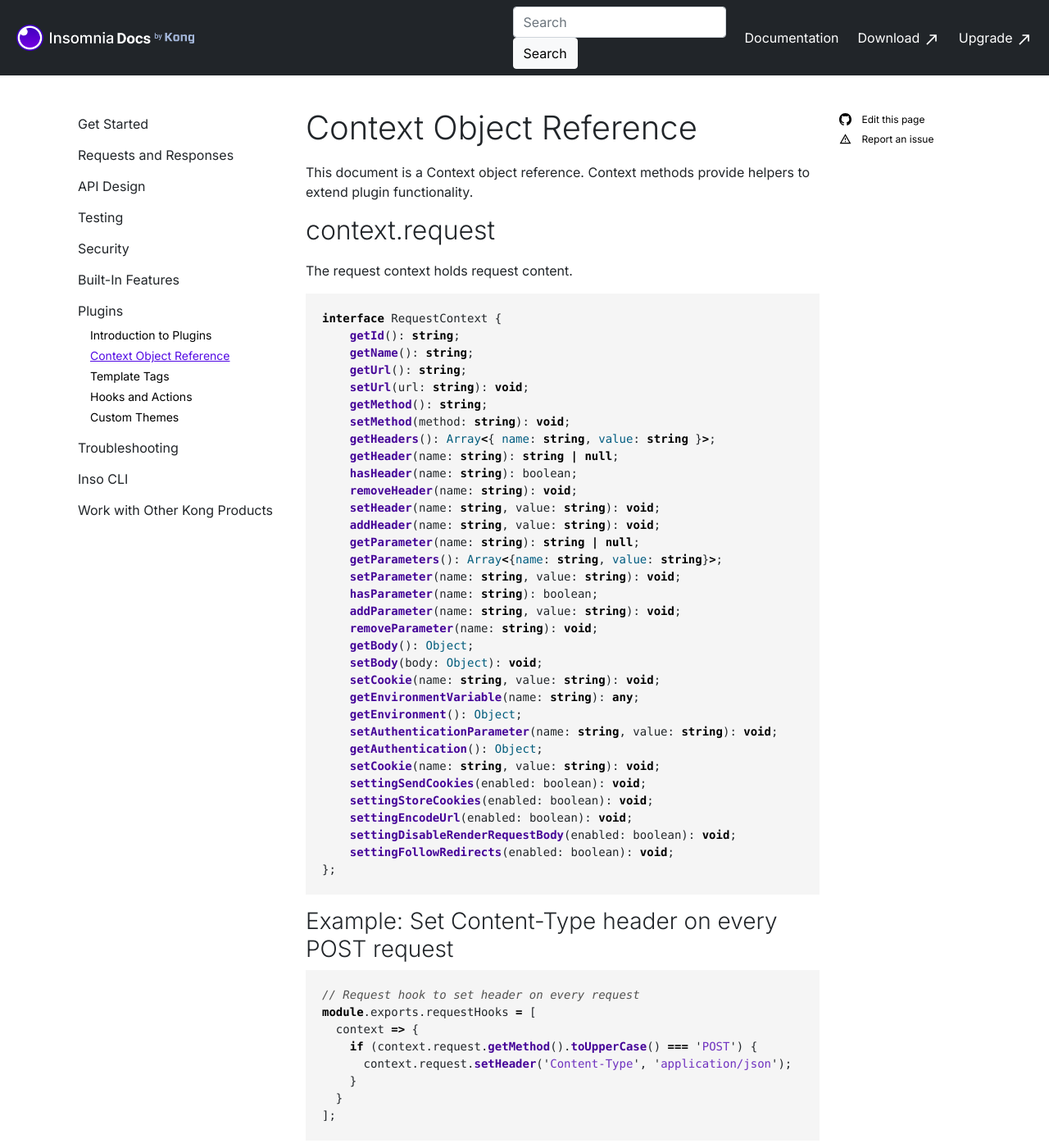
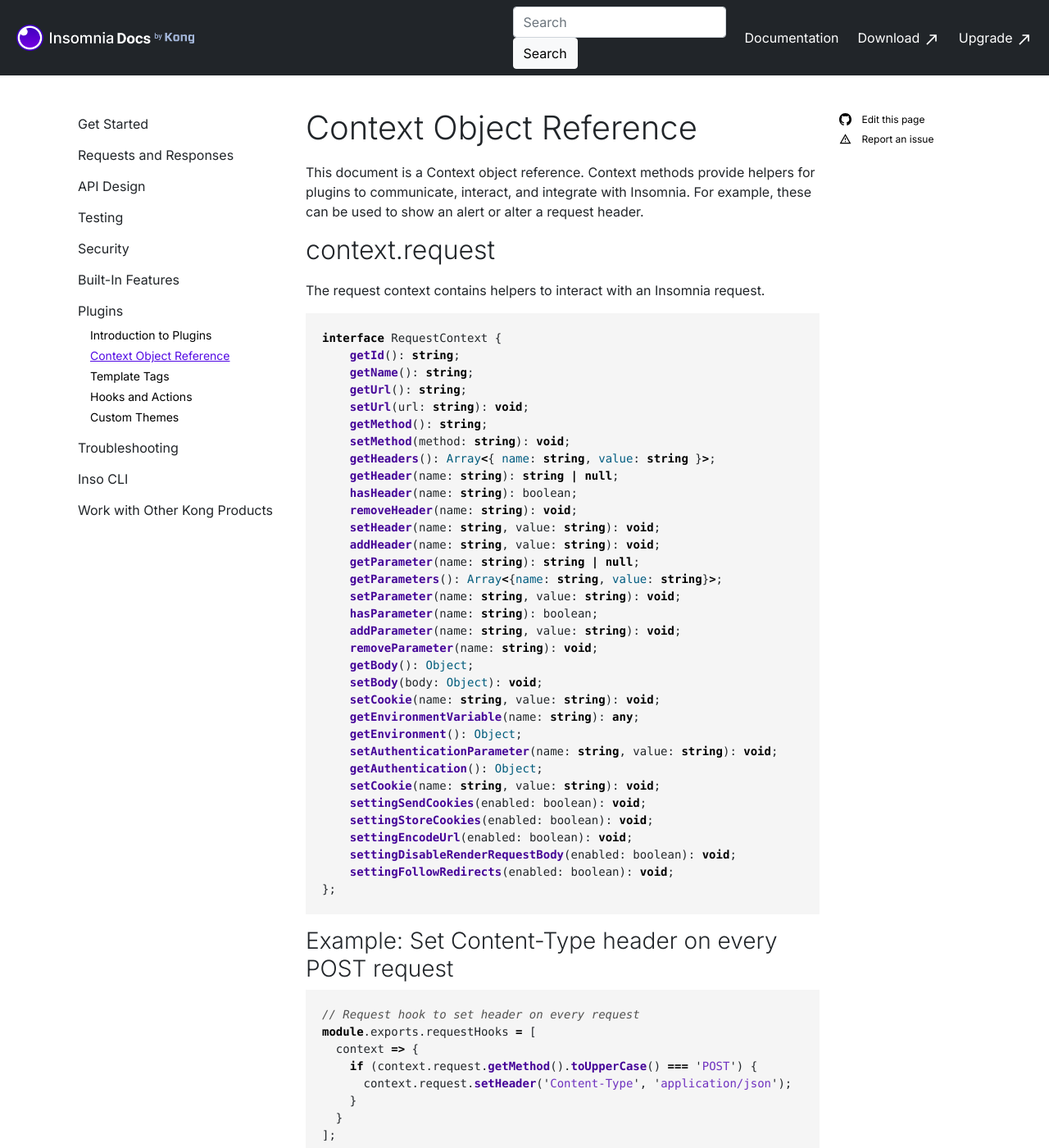
Before and after one commit to Kong/insomnia-docs, a Jekyll site: the page built from docs/insomnia/context-object-reference.md, in a window 1280 px wide and 1400 px high. Shown: the whole window at 82% size. Built offline with Jekyll 4.4.1, drawn with Linux system fonts in a browser that asks for light colours; comment, search, counter and statistics services are not loaded; some of the changed text lies outside the part shown.

Commit message:
add develohpanda revisions

````diff
--- a/docs/insomnia/context-object-reference.md
+++ b/docs/insomnia/context-object-reference.md
@@ -5,11 +5,11 @@
 category-url: plugins
 ---
 
-This document is a Context object reference. Context methods provide helpers to extend plugin functionality.
+This document is a Context object reference. Context methods provide helpers for plugins to communicate, interact, and integrate with Insomnia. For example, these can be used to show an alert or alter a request header.
 
 ## context.request
 
-The request context holds request content.
+The request context contains helpers to interact with an Insomnia request.
 
 ```ts
 interface RequestContext {
@@ -62,7 +62,7 @@
 
 ## context.response
 
-The response context holds response content.
+The response context contains helpers to interact with an Insomnia response.
 
 ```ts
 interface ResponseContext {
````
Also changed, not shown: other parts of docs/insomnia/context-object-reference.md (+1 -1 lines), docs/insomnia/custom-themes.md (+1 -1 lines), docs/insomnia/template-tags.md (+1 -1 lines).
